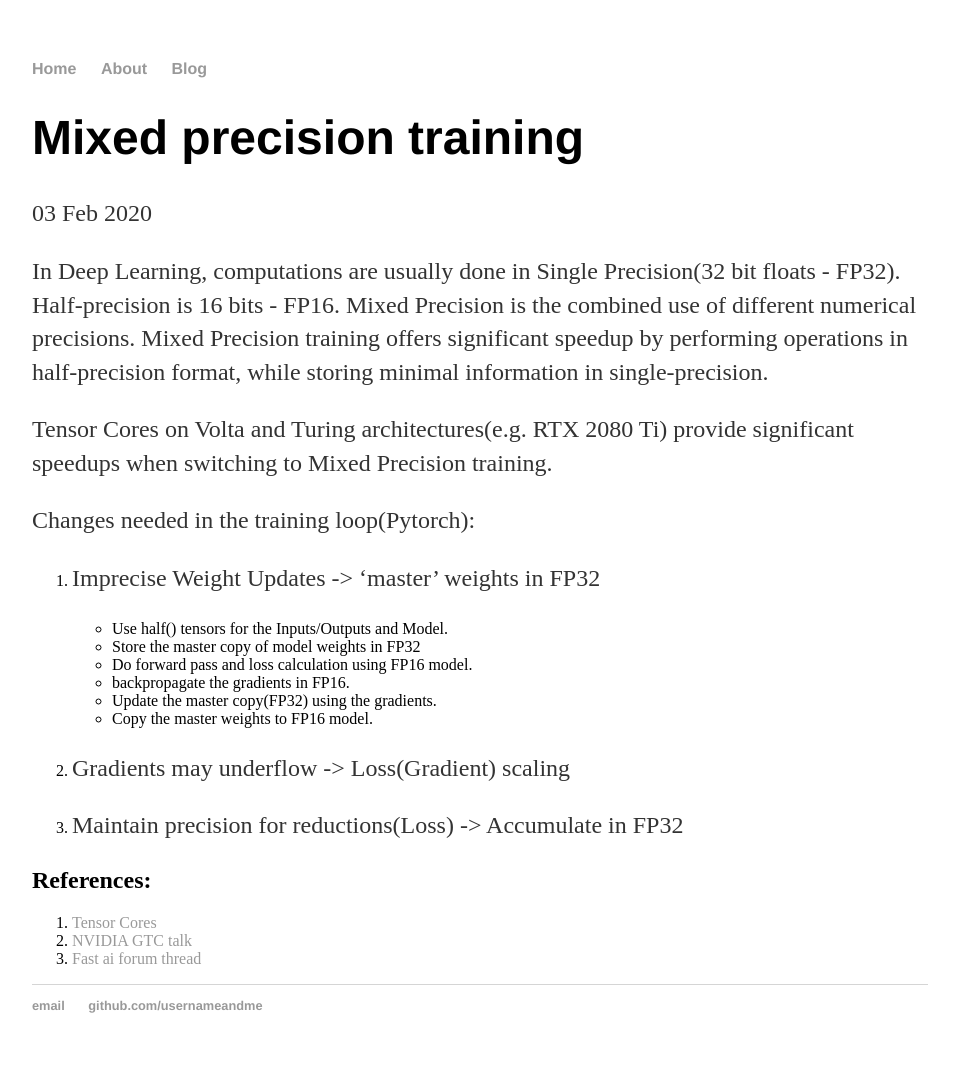
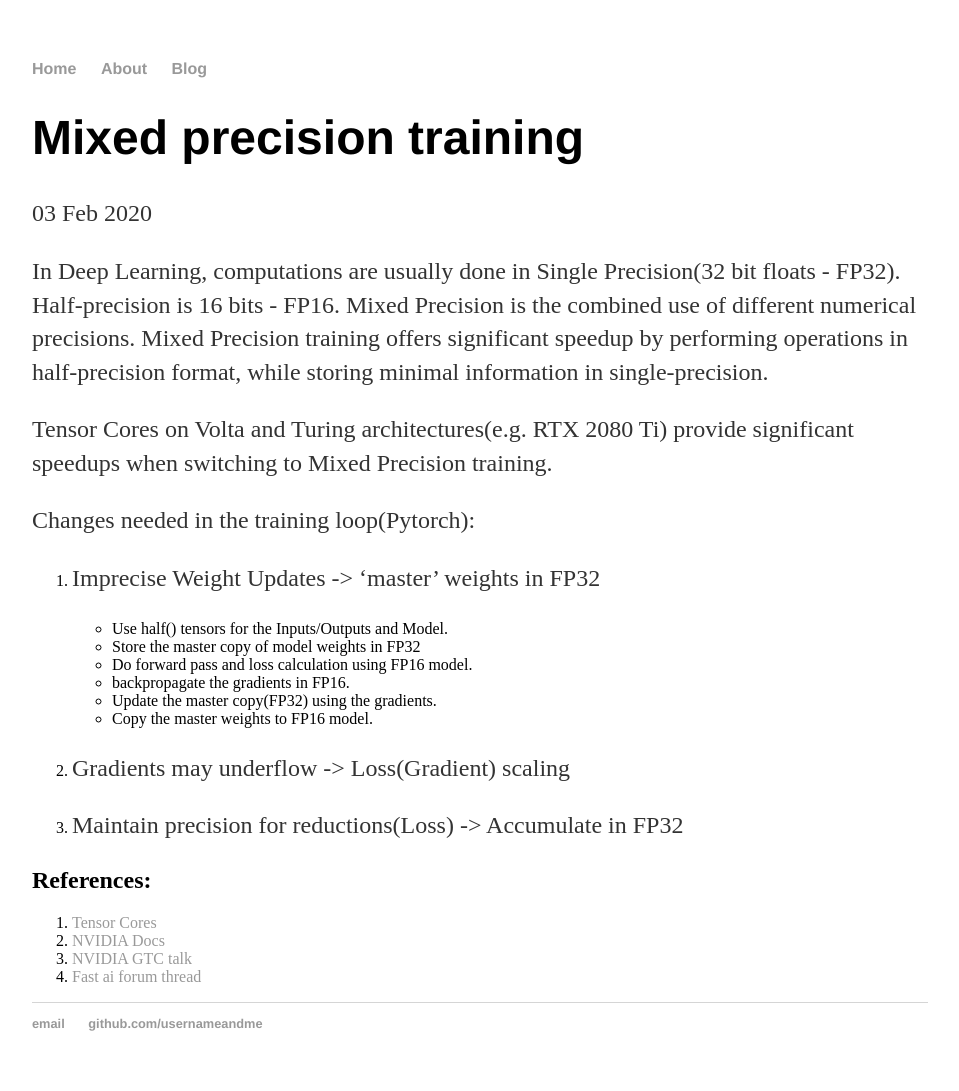
Before and after one commit to mkmohangb/usernameandme.github.io, a Jekyll site: the page built from _posts/2020-02-03-mixed precision training.md, in a window 1280 px wide. Shown: the whole page, without its empty margins (160-1119 px from the left). Built offline with Jekyll 4.4.1, drawn with Linux system fonts in a browser that asks for light colours.

Commit message:
Update 2020-02-03-mixed precision training.md

```diff
--- a/_posts/2020-02-03-mixed precision training.md
+++ b/_posts/2020-02-03-mixed precision training.md
@@ -30,5 +30,6 @@ Changes needed in the training loop(Pytorch):
 References:
 -----------
 1. [Tensor Cores](https://devblogs.nvidia.com/video-mixed-precision-techniques-tensor-cores-deep-learning)
-2. [NVIDIA GTC talk](http://on-demand.gputechconf.com/gtc-taiwan/2018/pdf/5-1_Internal%20Speaker_Michael%20Carilli_PDF%20For%20Sharing.pdf)
-3. [Fast ai forum thread](https://forums.fast.ai/t/mixed-precision-training/20720)
+2. [NVIDIA Docs](https://docs.nvidia.com/deeplearning/sdk/mixed-precision-training/index.html)
+3. [NVIDIA GTC talk](http://on-demand.gputechconf.com/gtc-taiwan/2018/pdf/5-1_Internal%20Speaker_Michael%20Carilli_PDF%20For%20Sharing.pdf)
+4. [Fast ai forum thread](https://forums.fast.ai/t/mixed-precision-training/20720)
```
